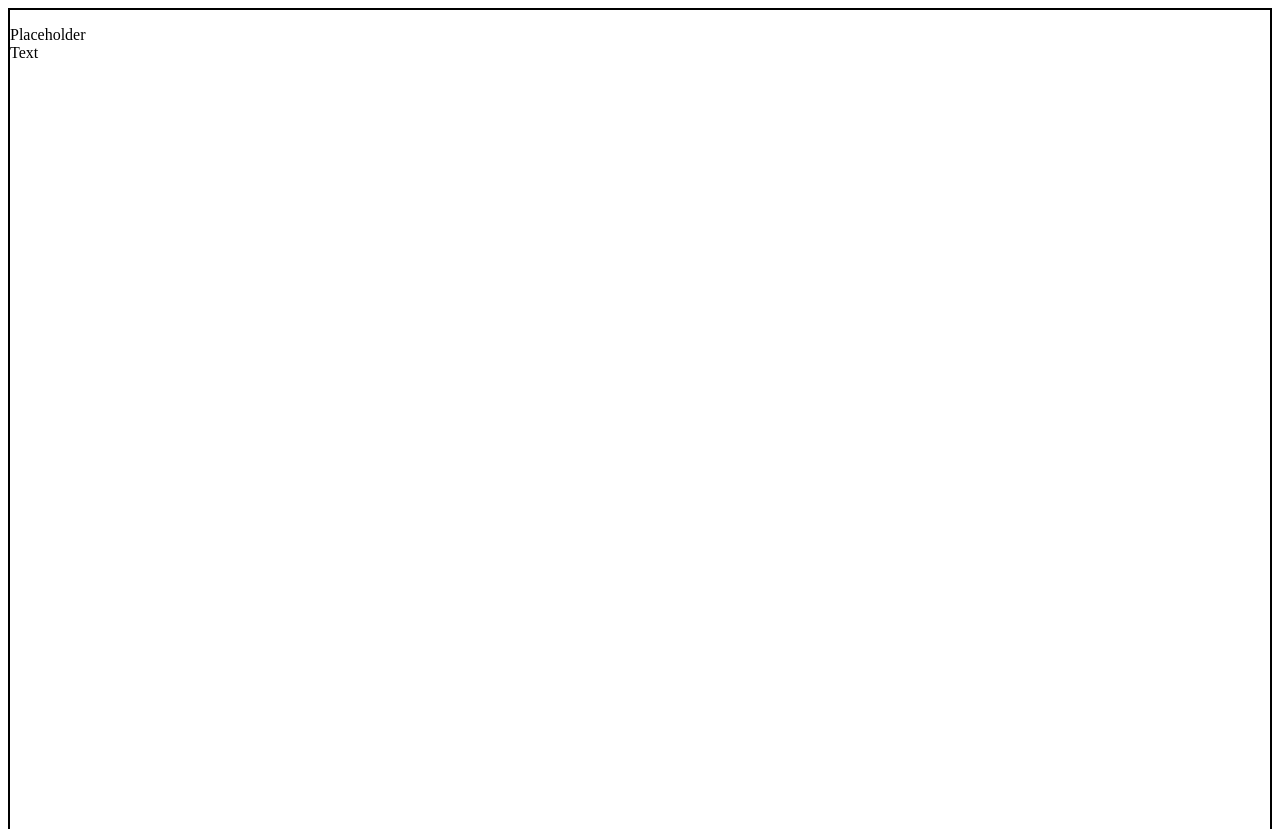
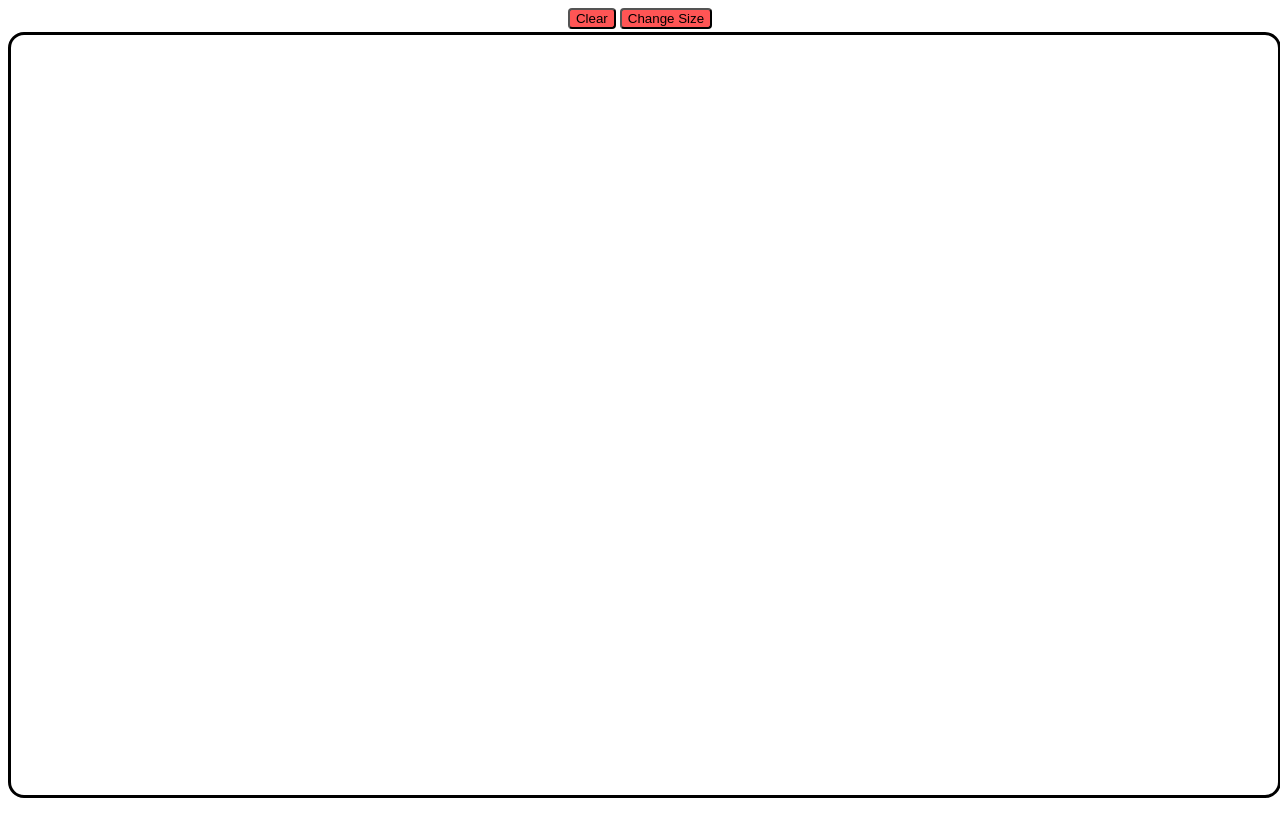
Before and after one commit to aileks/etch-a-sketch, a plain HTML site: page index.html in a window 1280 px wide. Shown: the top 829 px of the page. After the commit the page ends 800 px from the top, so only its background shows below. Drawn offline with Linux system fonts and the light colour scheme.

Commit message:
Basic skeleton

```diff
--- a/index.html
+++ b/index.html
@@ -7,8 +7,11 @@
         <link rel="stylesheet" href="styles.css">
     </head>
     <body>
-        <div id="box-container">
-            <p>Placeholder Text</p>
+        <div id="btns">
+            <button id="clear">Clear</button>
+            <button id="change-size">Change Size</button>
+        </div>
+        <div id="grid-container">
         </div>
     </body>
 </html>
--- a/script.js
+++ b/script.js
@@ -1,7 +1,41 @@
-const container = document.getElementById("box-container");
+const container = document.getElementById("grid-container");
 
-for (let i = 0; i < 256; i++) {
-  let newDiv = document.createElement("div");
-  newDiv.className = "box";
-  container.appendChild(newDiv);
-};
+function createDivs(num = 16) {
+  container.style.setProperty("--grid-rows", num);
+  container.style.setProperty("--grid-cols", num);
+
+  for (let i = 0; i < (num * num); i++) {
+    let newDiv = document.createElement("div");
+    newDiv.id = i + 1;
+    newDiv.className = "grid";
+    newDiv.addEventListener("mouseover", () => newDiv.style.background = "black");
+    container.appendChild(newDiv);
+  };
+}
+
+function createUserGrid(gridSize) {
+  if (gridSize > 100){
+    alert("ERROR: Please choose a smaller number.")
+  } else {
+    clearGrid();
+    createDivs(gridSize);
+  };
+}
+
+function getUserInput() {
+  let userInput = prompt("Enter grid size:");
+  return userInput;
+}
+
+function clearGrid() {
+  container.querySelectorAll("*").forEach((e) => e.remove());
+  createDivs();
+}
+
+createDivs();
+
+const clearButton = document.getElementById("clear");
+clearButton.addEventListener("click", () => clearGrid());
+
+const changeSizeButton = document.getElementById("change-size");
+changeSizeButton.addEventListener("click", () => createUserGrid(getUserInput()));
--- a/styles.css
+++ b/styles.css
@@ -3,10 +3,25 @@
     --grid-cols: 16;
 }
 
-#box-container {
+#grid-container {
     display: grid;
     grid-template-rows: repeat(var(--grid-rows), 1fr);
     grid-template-columns: repeat(var(--grid-cols), 1fr);
     border: solid black;
-    border-width: 2px;
+    border-width: 3px;
+    border-radius: 16px;
+    width: 99%;
+    height: 95%;
+    position: absolute;
+    margin: auto;
 }
+
+#btns {
+    text-align: center;
+    margin: 3px;
+}
+
+button {
+    border-radius: 4px;
+    background: rgb(255, 85, 85);
+}
```
